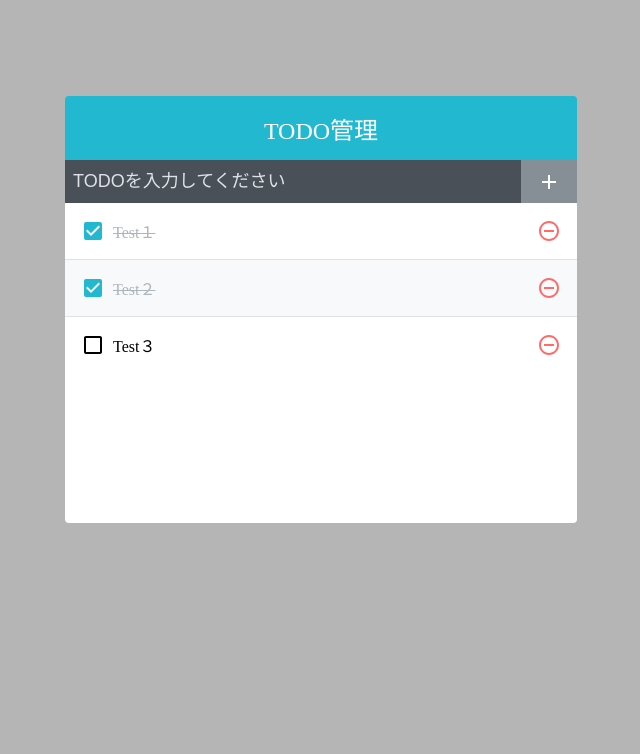
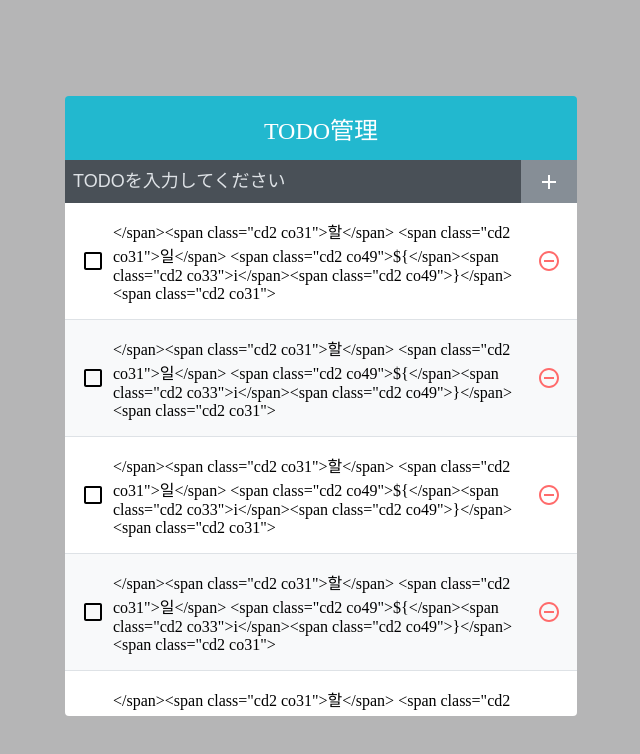
Before and after one commit to twan65/react-todo-app, a React (Create React App) app: page / in a window 1280 px wide. Shown: the top 754 px of the page, without its empty margins (319-959 px from the left). Built offline with nearby package versions, Linux system fonts and the light colour scheme.

Commit message:
性能最適化

```diff
--- a/src/App.js
+++ b/src/App.js
@@ -3,33 +3,28 @@ import TodoTemplate from './components/TodoTemplate';
 import TodoInsert from './components/TodoInsert';
 import TodoList from './components/TodoList';
 
+function createBulkTodos() {
+  const array = [];
+  for (let i = 1; i <= 2500; i++) {
+    array.push({
+      id: i,
+      text: '</span><span class="cd2 co31">할</span> <span class="cd2 co31">일</span> <span class="cd2 co49">${</span><span class="cd2 co33">i</span><span class="cd2 co49">}</span><span class="cd2 co31">',
+      checked: false,
+    });
+  }
+  return array;
+}
+
 const App = () => {
-  const [todos, setTodos] = useState([
-    {
-      id: 1,
-      text: 'Test１',
-      checked: true,
-    },
-    {
-      id: 2,
-      text: 'Test２',
-      checked: true,
-    },
-    {
-      id: 3,
-      text: 'Test３',
-      checked: false,
-    },
-  ]);
+  const [todos, setTodos] = useState(createBulkTodos);
 
   // refを使用して変数に保存
   // refを使う理由としてはIdはレンダリング対象ではないため
-  const nextId = useRef(4);
+  const nextId = useRef(2501);
 
   // コンポーネントの性能向上のためuseCallbackを使用
   // propsで渡す関数の場合はuseCallbackを使った方が良い。
-  const onInsert = useCallback(
-    (text) => {
+  const onInsert = useCallback((text) => {
     // TODO: メッセージ表示
     if (!text) return;
 
@@ -38,31 +33,23 @@ const App = () => {
       text,
       checked: false,
     };
-      setTodos(todos.concat(todo));
+    setTodos((todos) => todos.concat(todo));
     nextId.current += 1; // nextIdを1増やす
-    },
-    [todos],
-  );
+  }, []);
 
   // TODO削除:filter使って永続性を守る
-  const onRemove = useCallback(
-    (id) => {
+  const onRemove = useCallback((id) => {
     const tempTodos = todos.filter((todo) => todo.id !== id);
-      setTodos(tempTodos);
-    },
-    [todos],
-  );
+    setTodos((todos) => tempTodos);
+  }, []);
 
-  const onToggle = useCallback(
-    (id) => {
-      setTodos(
+  const onToggle = useCallback((id) => {
+    setTodos((todos) =>
       todos.map((todo) =>
         todo.id === id ? { ...todo, checked: !todo.checked } : todo,
       ),
     );
-    },
-    [todos],
-  );
+  }, []);
 
   return (
     <TodoTemplate>
--- a/src/components/TodoListItem.js
+++ b/src/components/TodoListItem.js
@@ -23,4 +23,4 @@ const TodoListItem = ({ todo, onRemove, onToggle }) => {
   );
 };
 
-export default TodoListItem;
+export default React.memo(TodoListItem);
```
Lines whose indentation alone changed are shown as unchanged.
